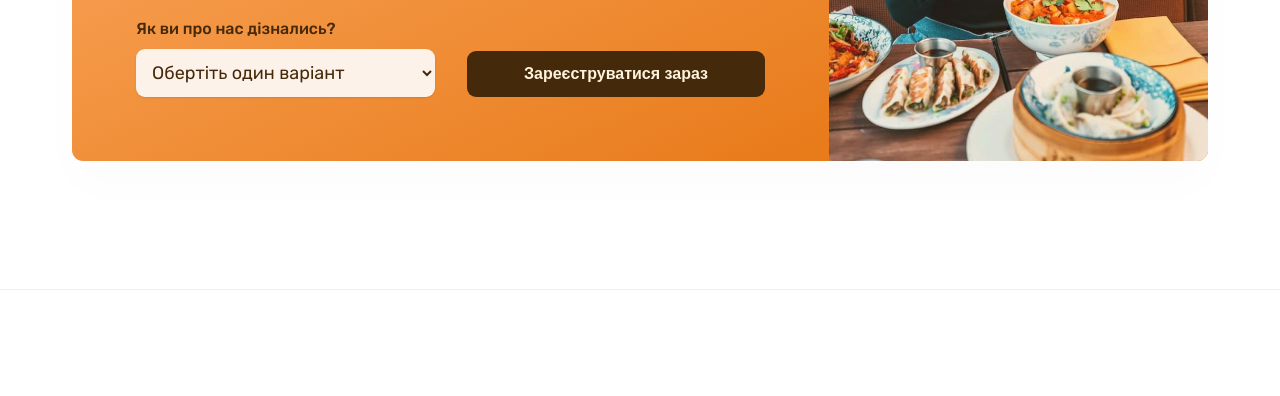
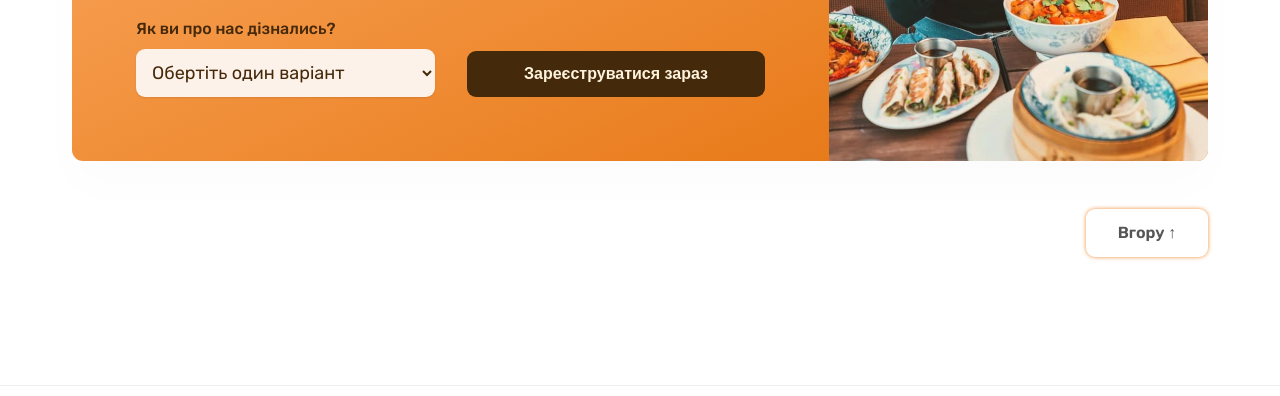
Before and after one commit to alexobadin/omnifood, a plain HTML site: page index.html in a window 1280 px wide. Shown: the part 7084-7480 px from the top of the page. Drawn offline with nearby package versions, Linux system fonts and the light colour scheme.

Commit message:
add Up button

```diff
--- a/css/style.css
+++ b/css/style.css
@@ -675,3 +675,20 @@ strong {
 .footer-link:active {
   color: rgb(27, 27, 27);
 }
+
+.up-button {
+  display: flex;
+  justify-content: end;
+}
+
+.up-btn:visited,
+.up-btn:link {
+  background-color: #ffffff;
+
+  margin-top: 4.8rem;
+  box-shadow: 0 0 0.4rem #ef8d38;
+}
+
+.up-btn:hover {
+  box-shadow: 0 0 1rem #ef8d38;
+}
--- a/index.html
+++ b/index.html
@@ -474,6 +474,10 @@
             </div>
             <div class="cta-img-box" role="img" aria-label="Щаслива дівчина їсть їжу"></div>
           </div>
+
+          <div class="up-button">
+            <a href="#" class="hero-btn btn--outline up-btn">Вгору ↑</a>
+          </div>
         </div>
       </section>
     </main>
```
